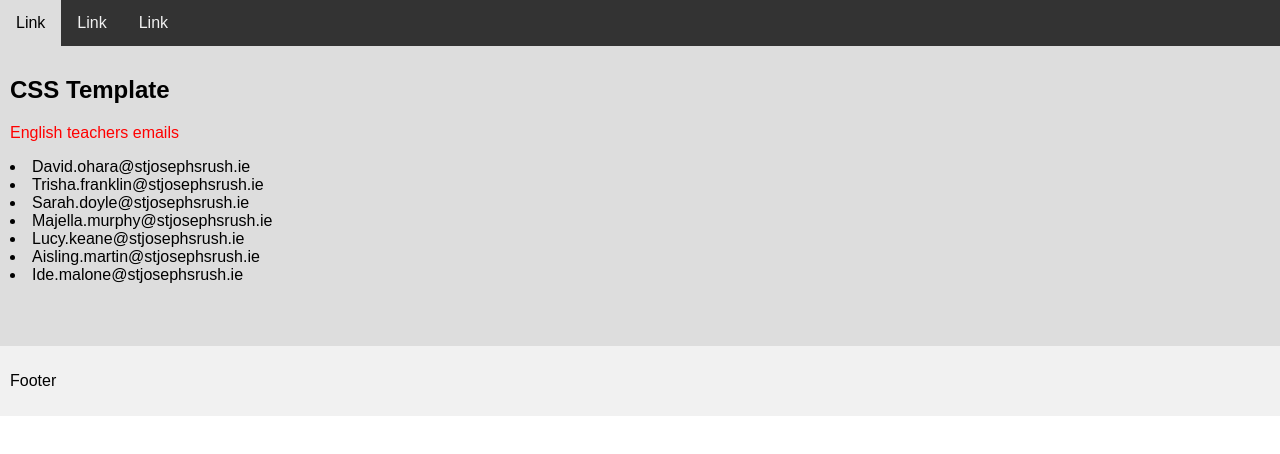
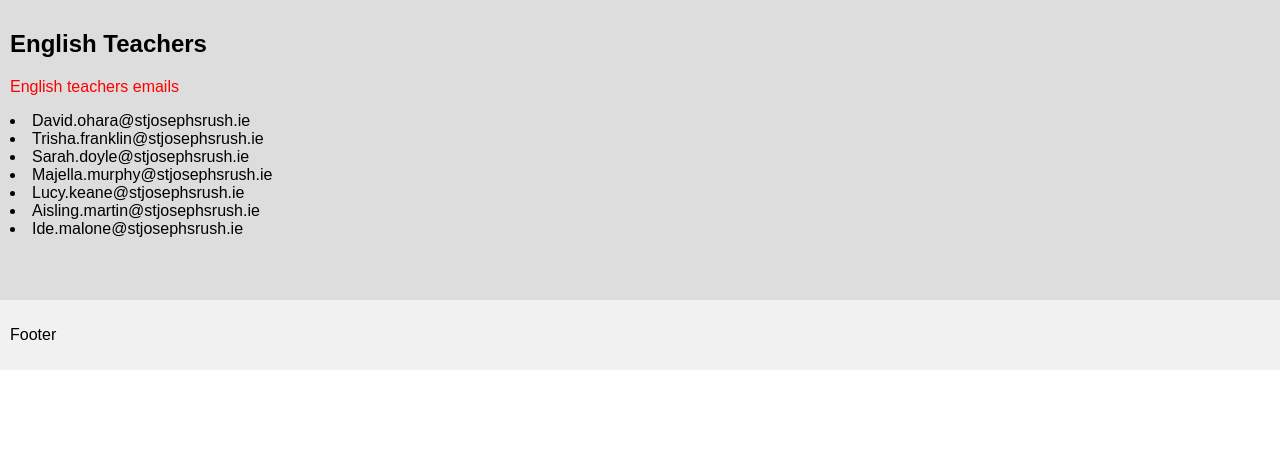
Before and after one commit to Kieranhak/englishwebsiteemails, a plain HTML site: page index.html in a window 1280 px wide. Drawn offline with Linux system fonts and the light colour scheme.

Commit message:
Update index.html

```diff
--- a/index.html
+++ b/index.html
@@ -1,7 +1,7 @@
 <!DOCTYPE html>
 <html lang="en">
 <head>
-<title>CSS Template</title>
+<title>English Teachers</title>
 <meta charset="utf-8">
 <meta name="viewport" content="width=device-width, initial-scale=1">
 <style>
@@ -53,14 +53,10 @@ body {
 </head>
 <body>
 
-<div class="topnav">
-  <a href="#">Link</a>
-  <a href="#">Link</a>
-  <a href="#">Link</a>
-</div>
+
 
 <div class="content">
-  <h2>CSS Template</h2>
+  <h2>English Teachers</h2>
   <p><p style="color:red;">English teachers emails</p>
   <li>David.ohara@stjosephsrush.ie</li>
   <li>Trisha.franklin@stjosephsrush.ie</li>
```
